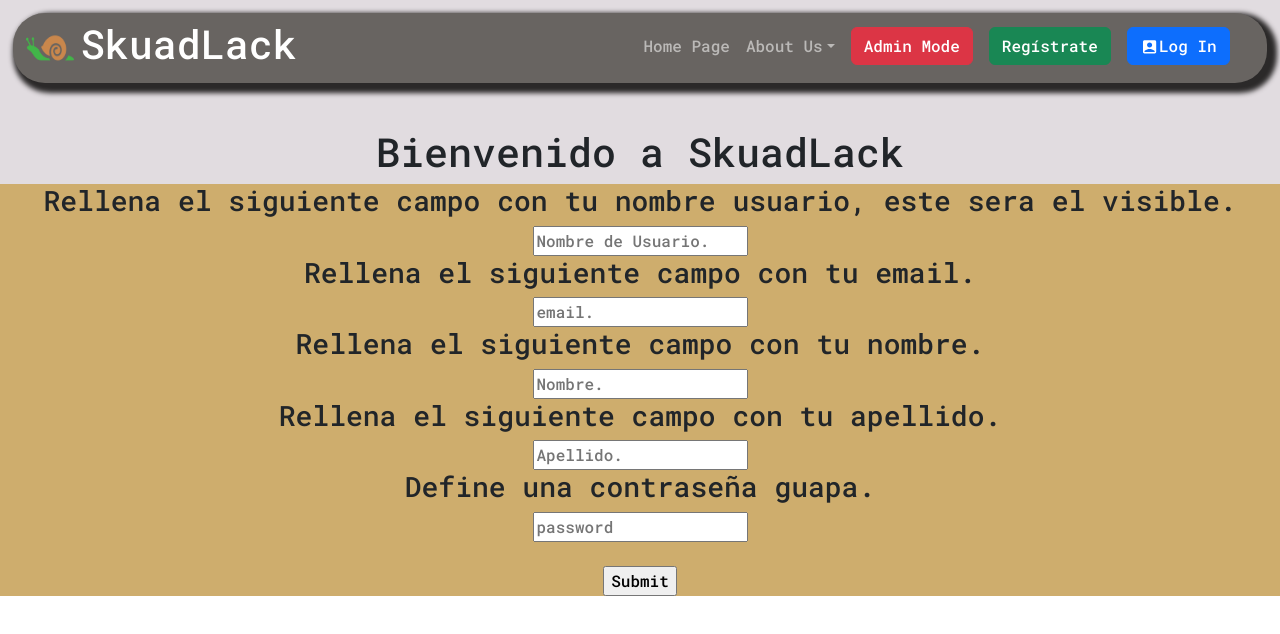
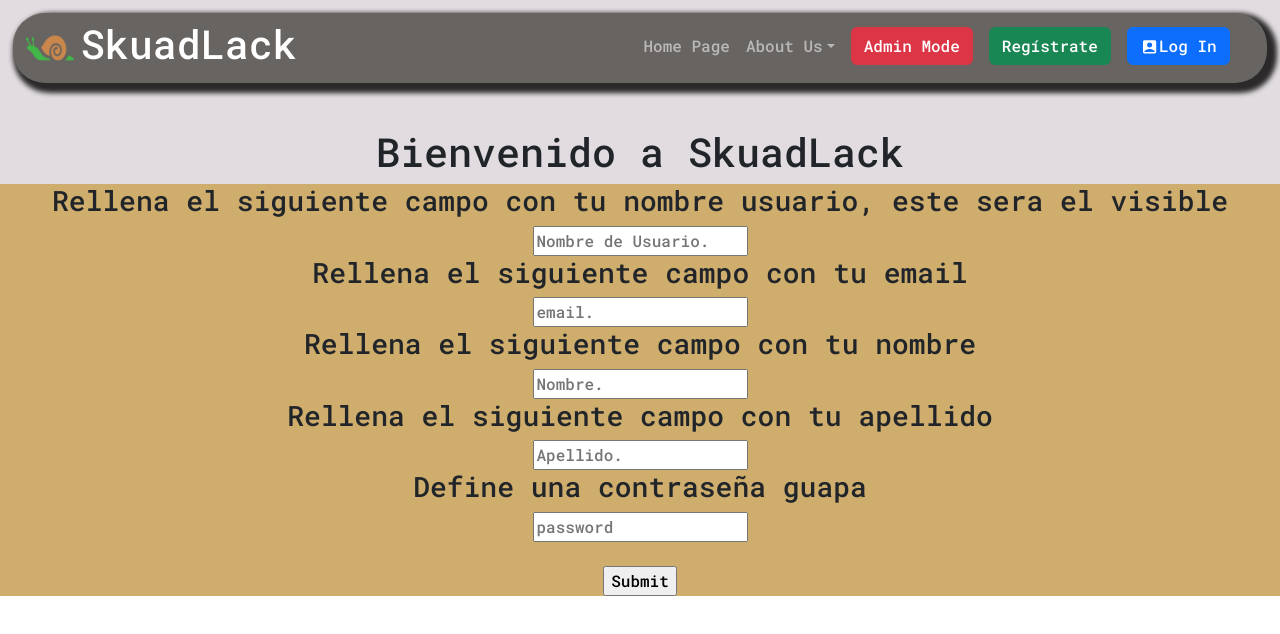
Before and after one commit to nds-fsd/slack, a React (Create React App) app in the folder frontend/: page /user in a window 1280 px wide. Shown: the top 634 px of the page. Built offline with nearby package versions, Linux system fonts and the light colour scheme.

Commit message:
puesta a punto del label de password

```diff
--- a/frontend/src/Componentes/FormularioUsuario/formUser1.js
+++ b/frontend/src/Componentes/FormularioUsuario/formUser1.js
@@ -21,19 +21,19 @@ const FormUser1 = () =>{
         <h1>Bienvenido a SkuadLack </h1>
         </div>
         <form className={styles.card} onSubmit={handleSubmit(onDataSubmit2)}>
-            <h3>Rellena el siguiente campo con tu nombre usuario, este sera el visible.</h3>
+            <h3>Rellena el siguiente campo con tu nombre usuario, este sera el visible</h3>
             <input placeholder='Nombre de Usuario.' {...register("userName" , {required: true})} />
             {errors.userName && <span>❌campo obligatorio❗❗</span>}
-            <h3>Rellena el siguiente campo con tu email.</h3>
+            <h3>Rellena el siguiente campo con tu email</h3>
             <input placeholder='email.' {...register("email" , {required: true})} />
             {errors.email && <span>❌campo obligatorio❗❗</span>}
-            <h3>Rellena el siguiente campo con tu nombre.</h3>
+            <h3>Rellena el siguiente campo con tu nombre</h3>
             <input placeholder='Nombre.' {...register("name" , {required: true})} />
             {errors.name && <span>❌campo obligatorio❗❗</span>}
-            <h3>Rellena el siguiente campo con tu apellido.</h3>
+            <h3>Rellena el siguiente campo con tu apellido</h3>
             <input placeholder='Apellido.' {...register("lastName" , {required: true})} />
             {errors.lastName && <span>❌campo obligatorio❗❗</span>}
-            <h3>Define una contraseña guapa.</h3>
+            <h3>Define una contraseña guapa</h3>
             <input placeholder='password' {...register("password" , {required: true})} />
             {errors.password && <span>❌campo obligatorio❗❗</span>}
             <br/>
--- a/frontend/src/Componentes/ListUsers/listUsers.jsx
+++ b/frontend/src/Componentes/ListUsers/listUsers.jsx
@@ -15,10 +15,6 @@ const ListUsers = ()=>{
             })
             console.log('Acabado el fetch');
     },[])
-
-
-
-
 
 
     // const deleteUser = (datosTabla) =>{
```
